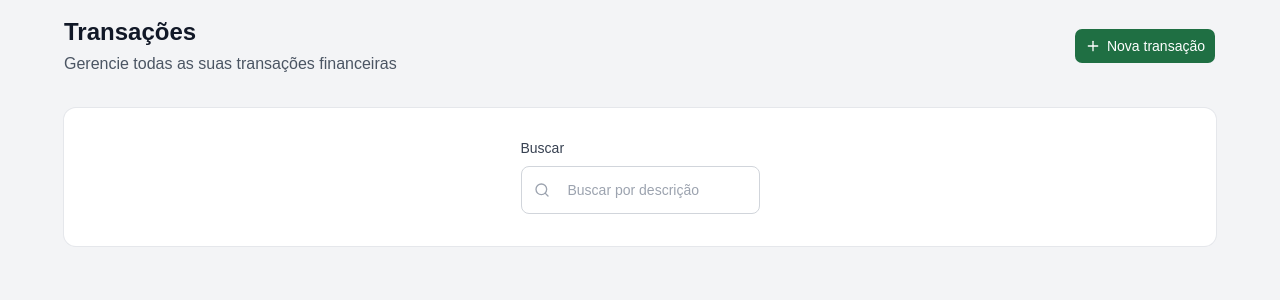
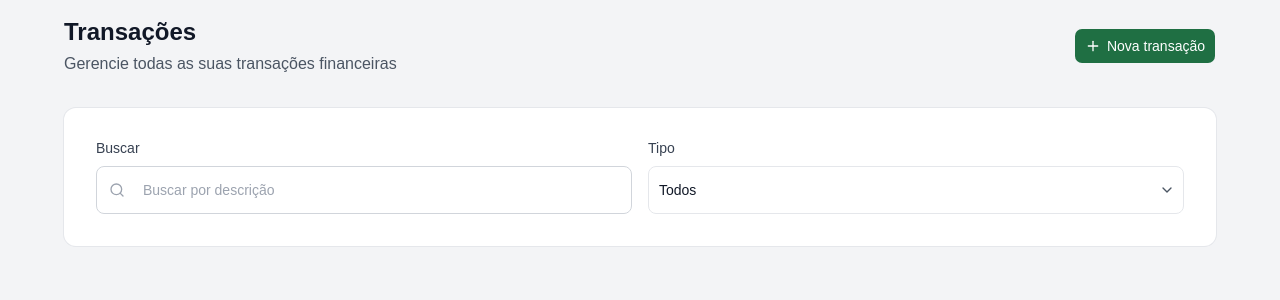
Before and after one commit to JoaoMagnago/ftr-financy, a React (Vite) app in the folder frontend/: page /transactions in a window 1280 px wide. Shown: the top 300 px of the page. Built offline with nearby package versions, Linux system fonts and the light colour scheme.

Commit message:
feat(transactions): create type filter with select

```diff
--- /dev/null
+++ b/frontend/src/components/ui/select.tsx
@@ -0,0 +1,245 @@
+import * as React from 'react'
+import { Select as SelectPrimitive } from 'radix-ui'
+
+import { cn } from '@/lib/utils'
+import { ChevronDownIcon, CheckIcon, ChevronUpIcon } from 'lucide-react'
+
+function Select({
+  ...props
+}: React.ComponentProps<typeof SelectPrimitive.Root>) {
+  return <SelectPrimitive.Root data-slot="select" {...props} />
+}
+
+function SelectGroup({
+  className,
+  ...props
+}: React.ComponentProps<typeof SelectPrimitive.Group>) {
+  return (
+    <SelectPrimitive.Group
+      data-slot="select-group"
+      className={cn('scroll-my-1 p-1', className)}
+      {...props}
+    />
+  )
+}
+
+function SelectValue({
+  ...props
+}: React.ComponentProps<typeof SelectPrimitive.Value>) {
+  return <SelectPrimitive.Value data-slot="select-value" {...props} />
+}
+
+function SelectTrigger({
+  className,
+  size = 'default',
+  children,
+  ...props
+}: React.ComponentProps<typeof SelectPrimitive.Trigger> & {
+  size?: 'sm' | 'default'
+}) {
+  return (
+    <SelectPrimitive.Trigger
+      data-slot="select-trigger"
+      data-size={size}
+      className={cn(
+        `
+          flex w-fit items-center justify-between gap-1.5
+          rounded-md border border-input bg-transparent
+          py-2 pr-2 pl-2.5 text-sm whitespace-nowrap cursor-pointer outline-none
+
+          transition-[color,box-shadow]
+
+          disabled:cursor-not-allowed
+          disabled:opacity-50
+
+          aria-invalid:border-destructive
+          aria-invalid:ring-3
+          aria-invalid:ring-destructive/20
+
+          data-placeholder:text-muted-foreground
+
+          *:data-[slot=select-value]:line-clamp-1
+          *:data-[slot=select-value]:flex
+          *:data-[slot=select-value]:items-center
+          *:data-[slot=select-value]:gap-1.5
+
+          dark:bg-input/30 dark:hover:bg-input/50
+          dark:aria-invalid:border-destructive/50
+          dark:aria-invalid:ring-destructive/40
+
+          [&_svg]:pointer-events-none [&_svg]:shrink-0
+          [&_svg:not([class*='size-'])]:size-4
+        `,
+        className,
+      )}
+      {...props}
+    >
+      {children}
+      <SelectPrimitive.Icon asChild>
+        <ChevronDownIcon className="pointer-events-none size-4 text-muted-foreground" />
+      </SelectPrimitive.Icon>
+    </SelectPrimitive.Trigger>
+  )
+}
+
+function SelectContent({
+  className,
+  children,
+  position = 'item-aligned',
+  align = 'center',
+  ...props
+}: React.ComponentProps<typeof SelectPrimitive.Content>) {
+  return (
+    <SelectPrimitive.Portal>
+      <SelectPrimitive.Content
+        data-slot="select-content"
+        data-align-trigger={position === 'item-aligned'}
+        className={cn(
+          `
+          relative z-50
+
+          max-h-(--radix-select-content-available-height)
+          min-w-36 origin-(--radix-select-content-transform-origin)
+
+          overflow-x-hidden
+          overflow-y-auto
+          rounded-md bg-white
+          text-popover-foreground
+
+          data-[align-trigger=true]:animate-none
+          duration-500
+
+          data-[side=bottom]:slide-in-from-top-2
+          data-[side=left]:slide-in-from-right-2
+          data-[side=right]:slide-in-from-left-2
+          data-[side=top]:slide-in-from-bottom-2
+
+          data-open:animate-in data-open:fade-in-0
+          data-open:zoom-in-95 data-closed:animate-out
+
+          data-closed:fade-out-0 data-closed:zoom-out-95", position ==="popper"&&"data-[side=bottom]:translate-y-1
+
+          data-[side=left]:-translate-x-1
+          data-[side=right]:translate-x-1
+          data-[side=top]:-translate-y-1
+          `,
+          className,
+        )}
+        position={position}
+        align={align}
+        {...props}
+      >
+        <SelectScrollUpButton />
+        <SelectPrimitive.Viewport
+          data-position={position}
+          className={cn(
+            'data-[position=popper]:h-(--radix-select-trigger-height) data-[position=popper]:w-full data-[position=popper]:min-w-(--radix-select-trigger-width)',
+            position === 'popper' && '',
+          )}
+        >
+          {children}
+        </SelectPrimitive.Viewport>
+        <SelectScrollDownButton />
+      </SelectPrimitive.Content>
+    </SelectPrimitive.Portal>
+  )
+}
+
+function SelectLabel({
+  className,
+  ...props
+}: React.ComponentProps<typeof SelectPrimitive.Label>) {
+  return (
+    <SelectPrimitive.Label
+      data-slot="select-label"
+      className={cn('px-2 py-1.5 text-xs text-muted-foreground', className)}
+      {...props}
+    />
+  )
+}
+
+function SelectItem({
+  className,
+  children,
+  ...props
+}: React.ComponentProps<typeof SelectPrimitive.Item>) {
+  return (
+    <SelectPrimitive.Item
+      data-slot="select-item"
+      className={cn(
+        "relative flex w-full cursor-pointer items-center gap-2 rounded-sm py-1.5 pr-8 pl-2 text-sm outline-hidden select-none focus:bg-accent focus:text-accent-foreground not-data-[variant=destructive]:focus:**:text-accent-foreground data-disabled:pointer-events-none data-disabled:opacity-50 [&_svg]:pointer-events-none [&_svg]:shrink-0 [&_svg:not([class*='size-'])]:size-4 *:[span]:last:flex *:[span]:last:items-center *:[span]:last:gap-2",
+        className,
+      )}
+      {...props}
+    >
+      <span className="pointer-events-none absolute right-2 flex size-4 items-center justify-center">
+        <SelectPrimitive.ItemIndicator>
+          <CheckIcon className="pointer-events-none" />
+        </SelectPrimitive.ItemIndicator>
+      </span>
+      <SelectPrimitive.ItemText>{children}</SelectPrimitive.ItemText>
+    </SelectPrimitive.Item>
+  )
+}
+
+function SelectSeparator({
+  className,
+  ...props
+}: React.ComponentProps<typeof SelectPrimitive.Separator>) {
+  return (
+    <SelectPrimitive.Separator
+      data-slot="select-separator"
+      className={cn('pointer-events-none -mx-1 my-1 h-px bg-border', className)}
+      {...props}
+    />
+  )
+}
+
+function SelectScrollUpButton({
+  className,
+  ...props
+}: React.ComponentProps<typeof SelectPrimitive.ScrollUpButton>) {
+  return (
+    <SelectPrimitive.ScrollUpButton
+      data-slot="select-scroll-up-button"
+      className={cn(
+        "z-10 flex cursor-default items-center justify-center bg-popover py-1 [&_svg:not([class*='size-'])]:size-4",
+        className,
+      )}
+      {...props}
+    >
+      <ChevronUpIcon />
+    </SelectPrimitive.ScrollUpButton>
+  )
+}
+
+function SelectScrollDownButton({
+  className,
+  ...props
+}: React.ComponentProps<typeof SelectPrimitive.ScrollDownButton>) {
+  return (
+    <SelectPrimitive.ScrollDownButton
+      data-slot="select-scroll-down-button"
+      className={cn(
+        "z-10 flex cursor-default items-center justify-center bg-popover py-1 [&_svg:not([class*='size-'])]:size-4",
+        className,
+      )}
+      {...props}
+    >
+      <ChevronDownIcon />
+    </SelectPrimitive.ScrollDownButton>
+  )
+}
+
+export {
+  Select,
+  SelectContent,
+  SelectGroup,
+  SelectItem,
+  SelectLabel,
+  SelectScrollDownButton,
+  SelectScrollUpButton,
+  SelectSeparator,
+  SelectTrigger,
+  SelectValue,
+}
--- a/frontend/src/pages/Transactions/components/SearchFilter.tsx
+++ b/frontend/src/pages/Transactions/components/Filters/SearchFilter.tsx
@@ -20,10 +20,8 @@
   }, [debouncedSearch])
 
   return (
-    <div className="flex flex-col gap-2">
-      <Label htmlFor="search" className="">
-        Buscar
-      </Label>
+    <div className="flex flex-col gap-2 w-full">
+      <Label htmlFor="search">Buscar</Label>
       <InputGroup data-state={search.length > 0 ? 'filled' : 'empty'}>
         <InputGroupAddon>
           <Search />
--- /dev/null
+++ b/frontend/src/pages/Transactions/components/Filters/TypeFilter.tsx
@@ -0,0 +1,33 @@
+import { Label } from '@/components/ui/label'
+import {
+  Select,
+  SelectContent,
+  SelectGroup,
+  SelectItem,
+  SelectTrigger,
+  SelectValue,
+} from '@/components/ui/select'
+
+export const TypeFilter = () => {
+  return (
+    <div className="flex flex-col gap-2 w-full">
+      <Label htmlFor="type-select">Tipo</Label>
+
+      <Select defaultValue="all">
+        <SelectTrigger className="h-12 w-full">
+          <SelectValue />
+        </SelectTrigger>
+        <SelectContent
+          position="popper"
+          className="w-auto border border-border mt-1"
+        >
+          <SelectGroup>
+            <SelectItem value="all">Todos</SelectItem>
+            <SelectItem value="expense">Despesa</SelectItem>
+            <SelectItem value="revenue">Receita</SelectItem>
+          </SelectGroup>
+        </SelectContent>
+      </Select>
+    </div>
+  )
+}
--- a/frontend/src/pages/Transactions/components/Filters/index.tsx
+++ b/frontend/src/pages/Transactions/components/Filters/index.tsx
@@ -1,10 +1,13 @@
 import { Card } from '@/components/ui/card'
-import { SearchFilter } from '../SearchFilter'
+import { SearchFilter } from './SearchFilter'
+import { TypeFilter } from './TypeFilter'
 
 export const Filters = () => {
   return (
-    <Card className="flex flex-col items-center gap-4 w-full">
+    <Card className="flex flex-row items-center gap-4 w-full">
       <SearchFilter />
+
+      <TypeFilter />
     </Card>
   )
 }
```
